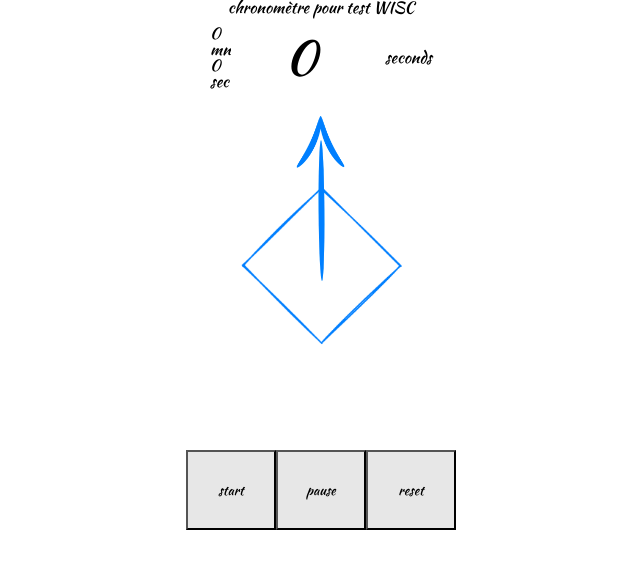
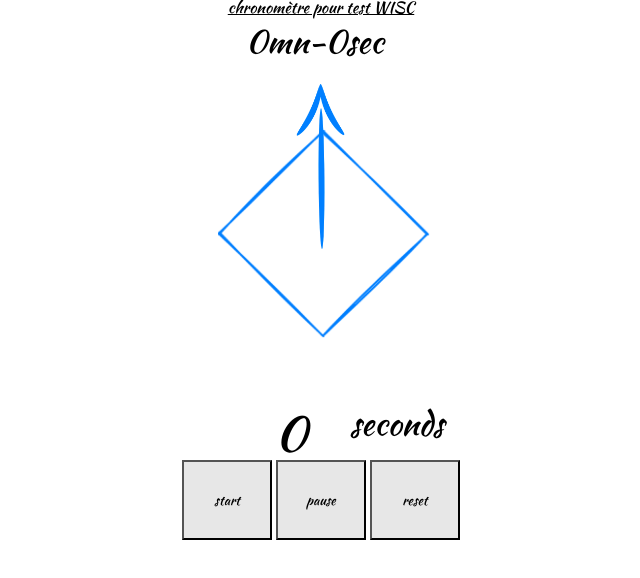
Before and after one commit to patrickletourneux/bene-chronometre, a plain HTML site: page index.html in a window 1280 px wide. Shown: the whole page, without its empty margins (319-959 px from the left). Drawn offline with Linux system fonts and the light colour scheme.

Commit message:
design in progress

```diff
--- a/clock.js
+++ b/clock.js
@@ -9,6 +9,7 @@ function chrono() {
     console.log('chrono');
     document.querySelector('.seconde').style.transform = `rotate(${90+(second*6)}deg)`;
     document.getElementById('time-mesurement').value = second
+    document.getElementById('counter-seconde').textContent = second % 60 ;
     if ((second % 60) == 0){
         console.log('update minute')
         minute++;
--- a/index.html
+++ b/index.html
@@ -14,20 +14,16 @@
 </head>
 
 <body>
-    <div>chronomètre pour test WISC</div>
+    <div id="title">chronomètre pour test WISC</div>
     <div class="user_gui">
-        <div>
+        <div class="counter">
 
             <div id="counter-minute">0</div>
-            <p>mn</p>
+            <p>mn-</p>
             <div id="counter-seconde">0</div>
             <p>sec</p>
         </div>
-        <input type="number" id="time-mesurement">
-        <p>seconds</p>
-        <!-- <button id='button_start'>start</button>
-        <button id='button_pause'>pause</button>
-        <button id='button_reset'>reset</button> -->
+
     </div>
 
 
@@ -43,8 +39,15 @@
             <span class="dot"></span>
         </div>
     </div>
+    <div class="counter">
 
-    <div class="user_gui">
+        <input type="number" id="time-mesurement">
+        <p>seconds</p>
+        <!-- <button id='button_start'>start</button>
+            <button id='button_pause'>pause</button>
+            <button id='button_reset'>reset</button> -->
+    </div>
+    <div class="user_button">
         <!-- <input type="number" id="time-mesurement"> -->
         <button id='button_start'>start</button>
         <button id='button_pause'>pause</button>
--- a/style.css
+++ b/style.css
@@ -8,6 +8,9 @@ body {
 
 }
 
+#title{
+    text-decoration: underline;
+}
 /* .clock {
     margin-top: 30px;
     margin-bottom: 30px;
@@ -75,10 +78,10 @@ body {
 .losange{
     position: absolute;
     height: 300px;
-    width: 300px;
+    width: 276px;
     margin: auto;
     top: 0px;
-    left: 92px;
+    left: 69px;
     bottom: 0;
     right: 0;
     /* background: hsl(239, 66%, 53%); */
@@ -86,8 +89,8 @@ body {
     background-image: url(losange.png);
     background-repeat: no-repeat;
     background-position: center;
-    background-size: 55%;
-    background-position: 1%;
+    background-size: 79%;
+    background-position: -7%;
 }
 /* .dot {
     position: absolute;
@@ -128,15 +131,27 @@ body {
 .user_gui {
     margin-top: 10px;
     display: flex;
+    flex-direction: column;
     justify-content: space-between;
     align-items: center;
+    text-align: center;
+}
+
+.user.button{
+    display: flex;
+}
+
+.counter{
+    width: 150px;
+    display: flex;
+    font-size: 2rem;
 }
 
 input {
     text-align: center;
     font-size: 3rem;
     height: 50px;
-    width: 150px;
+    width: 100px;
     border: none;
     font-family: 'Kaushan Script', cursive;
 }
```
